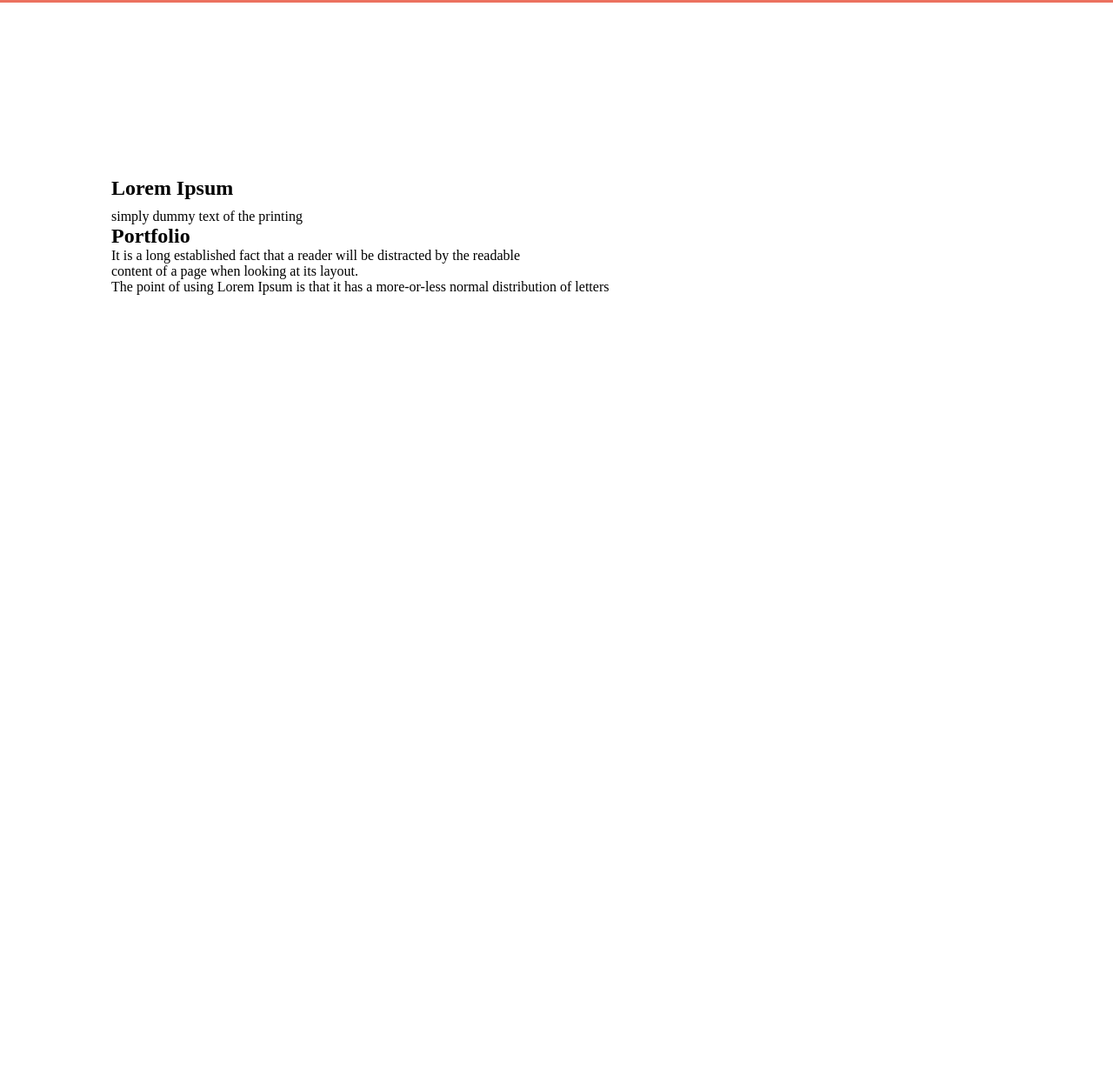
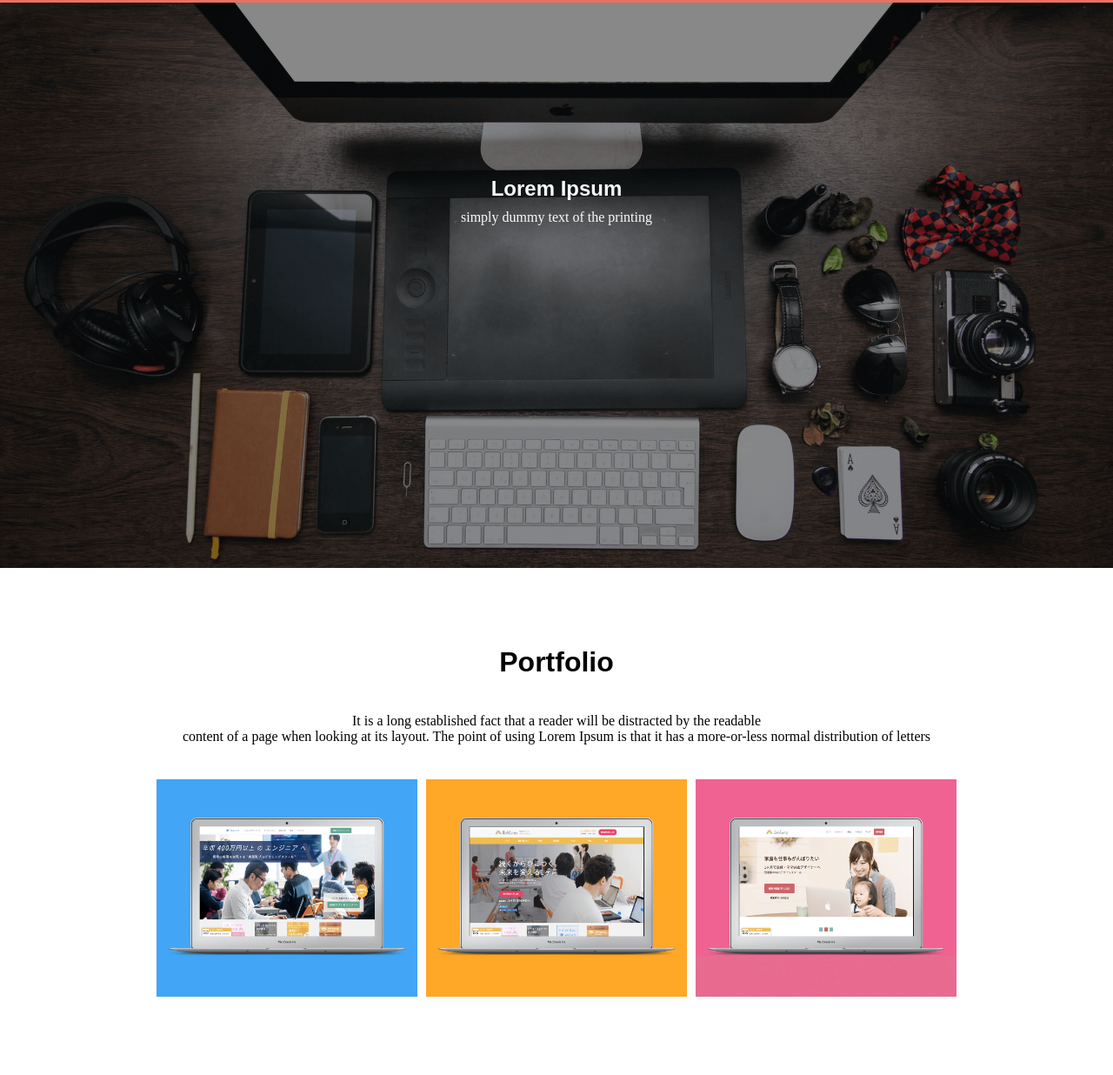
Before and after one commit to natsumi22222222/mysite, a plain HTML site: page index.html in a window 1280 px wide. Shown: the part 67-1303 px from the top of the page at 87% size. Before the commit the page ends 800 px from the top, so only its background shows below. Drawn offline with Linux system fonts and the light colour scheme.

Commit message:
[Update]mv

```diff
--- a/index.html
+++ b/index.html
@@ -1,68 +1,76 @@
 <!DOCTYPE html>
-<html lang= "ja">
+<html lang = "ja">
   <head>
-    <meta charset="UTF-8"/>
+    <meta charset = "UTF-8"/>
     <!--CSS読み込み-->
-    <link rel= "stylesheet" href= "style.css" />
+    <link rel = "stylesheet" href= "style.css" />
     <title>MySite</title>
   </head>
 
   <body>
     <header class = "header">
       <div class = "container header-group">
-        <a href = "mv">
-          <img class = "logo" src = "img 2/logo.png" alt = "ロゴ">
+        <a href = "#mv">
+          <img class = "logo" src = "img/logo.png" alt = "ロゴ">
         </a>
-        <div class="menu-box">
-          <span class="list-bar"></span>
-          <span class="list-bar"></span>
-          <span class="list-bar"></span>
+        <div class = "menu-box">
+          <span class = "list-bar"></span>
+          <span class = "list-bar"></span>
+          <span class = "list-bar"></span>
         </div>
         <nav>
-          <ul class="nav">
-            <li class="nav-list">
-              <a href="#portfolio">Portfolio</a>
+          <ul class = "nav">
+            <li class = "nav-list">
+              <a href = "#portfolio">Portfolio</a>
             </li>
-            <li class="nav-list">
-              <a href="#feature">Feature</a>
+            <li class = "nav-list">
+              <a href = "#feature">Feature</a>
             </li>
-            <li class="nav-list">
-              <a href="#profile">Profile</a>
+            <li class = "nav-list">
+              <a href = "#profile">Profile</a>
             </li>
-            <li class="nav-list">
-              <a href="#contact">Contact</a>
+            <li class = "nav-list">
+              <a href = "#contact">Contact</a>
             </li>
           </ul>
         </nav>
       </div>
     </header>
 
-    <section id= "main-visual">
-      <div class="container">
-        <h1 class="mv-title">Lorem Ipsum</h1>
-        <p class="mv-text">simply dummy text of the printing</p>
+    <section id = "mv">
+      <div class = "container">
+        <h1 class = "mv-title">Lorem Ipsum</h1>
+        <p class = "mv-text">simply dummy text of the printing</p>
       </div>
     </section>
 
-    <section id= "portfolio">
-      <div class="container">
-        <h2 class="heading">
+    <section id = "portfolio">
+      <div class = "container">
+        <h2 class ="heading">
           Portfolio
         </h2>
-        <p class="header-text">
+        <p class = "heading-text">
           It is a long established fact that a reader will be distracted by the readable<br>
-          content of a page when looking at its layout.<br>
+          content of a page when looking at its layout.<br class = "sp-none">
           The point of using Lorem Ipsum is that it has a more-or-less normal distribution of letters<br>
         </p>
+        <div class="production-group">
+          <div class="production bg-1 sp-none"></div>
+          <div class="production bg-2"></div>
+          <div class="production bg-3 sp-none"></div>
+          <div class="production bg-4"></div>
+          <div class="production bg-5 sp-none"></div>
+          <div class="production bg-6"></div>
+        </div>
       </div>
     </section>
 
-    <section id= "feature">
-      <div class="container"></div>
+    <section id = "feature">
+      <div class ="container"></div>
     </section>
 
-    <section id= "profile">
-      <div class="container"></div>
+    <section id = "profile">
+      <div class = "container"></div>
     </section>
   </body>
 </html>
--- a/style.css
+++ b/style.css
@@ -15,6 +15,7 @@
   width: 1024px;
   margin: 0 auto;
 }
+
 
 .header-group{
   display: flex;
@@ -42,17 +43,91 @@
 
 .nav-list{
   display: none;
-
+  width: 120px;
+  line-height: 70px;
+  color: #FAFAFA;
+  padding: 0 30px;
+  list-style: none;
+  font-size: 16px;
 }
 
-.main-visual{
-  background-image: url(img/mv.jpg);
+#mv{
+  width: 100%;
+  height: 650px;
+  text-align: center;
+  color: #FAFAFA;
+  background-size: cover;
+  background-position: center;
+  background-image: url(img/mv.png);
+
 }
 
 .mv-title{
   padding-top: 200px;
+  font-family: 'Raleway', sans-serif;
 }
 
 .mv-text{
   padding-top: 10px;
 }
+
+.heading{
+  padding-top: 90px;
+  text-align: center;
+  font-family: 'Raleway', sans-serif;
+  font-size: 32px;
+}
+
+.heading-text{
+  padding-top: 40px;
+  text-align: center;
+  font-size: 16px;
+}
+
+.sp-none{
+  display: none;
+}
+
+.production-group{
+  display: flex;
+  flex-flow: row wrap;
+  width: 920px;
+  padding: 30px 0 90px 0;
+  margin: 0 auto;
+}
+
+.production{
+  width: 300px;
+  height: 250px;
+  margin: 10px 10px 0 0;
+  background-size: cover;
+  background-position: center;
+}
+
+.production:nth-child(3n){
+  margin-right: 0;
+}
+
+.bg-1{
+  background-image: url(img/sketch.jpg);
+}
+
+.bg-2{
+  background-image: url(img/websuku.png);
+}
+
+.bg-3{
+   background-image: url(img/write.jpg);
+}
+
+.bg-4{
+   background-image: url(img/webcamp.png);
+}
+
+.bg-5{
+   background-image: url(../img/talk.jpg);
+}
+
+.bg-6{
+   background-image: url(img/webcamp-mother.png);
+}
```
Also changed, not shown: img/mv.png (renamed from img/mv.jpg).
